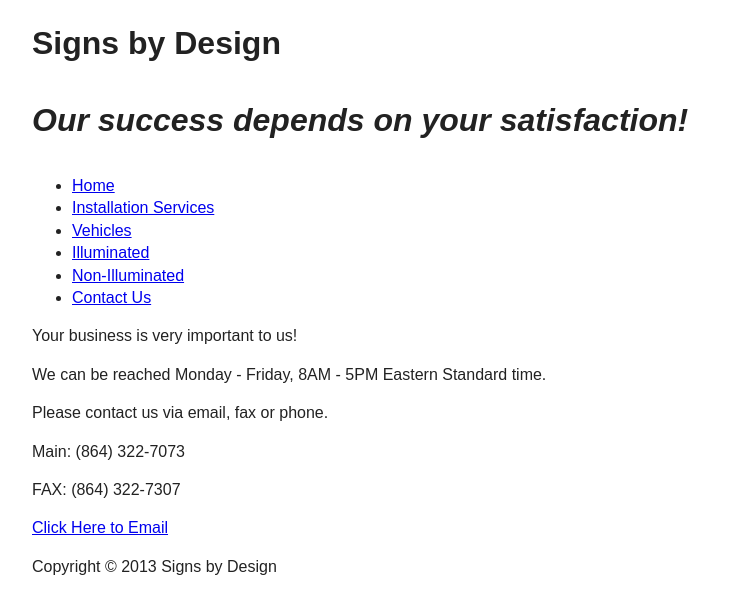
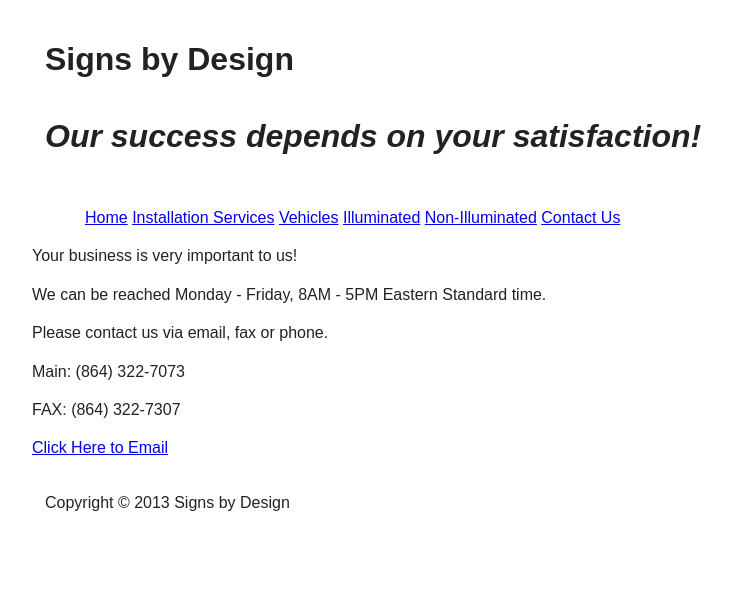
Before and after one commit to brandondukes/wsp-redesign, a plain HTML site: page contact.html in a window 1280 px wide. Shown: the whole page, without its empty margins (110-842 px from the left). Drawn offline with nearby package versions, Linux system fonts and the light colour scheme.

Commit message:
Grid setup for header, nav, footer.

```diff
--- a/contact.html
+++ b/contact.html
@@ -23,11 +23,11 @@
 </head>
 <body>
 	<div class="container">
-	<header>
+	<header class="grid_12">
 		<h1>Signs by Design</hl>
 		<p><em>Our success depends on your satisfaction!</em></p>
 	</header>
-	<nav>
+	<nav class="grid_12">
 		<ul>
 			<li><a href="index.html">Home</a></li>
 			<li><a href="installation.html">Installation Services</a></li>
@@ -47,7 +47,7 @@
 	</article>
 	<aside></aside>
 	<footer>
-		<p>Copyright &copy; 2013 Signs by Design</p>
+		<p class="grid_12">Copyright &copy; 2013 Signs by Design</p>
 	</footer>
 	</div><!-- end .container -->
 <script type="text/javascript" src="http://ajax.googleapis.com/ajax/libs/jquery/1.9.0/jquery.min.js"></script>
--- a/css/style.css
+++ b/css/style.css
@@ -6,7 +6,9 @@ Copyright 2013, Josh Cope
 /* =============================================================================
    Site Styles
    ========================================================================== */
-
+nav li {
+	display:inline;
+}
 /* =============================================================================
    Page Styles
    ========================================================================== */
```
Also changed, not shown: illuminated.html (+3 -3 lines), index.html (+3 -3 lines), installation.html (+3 -3 lines), non-illuminated.html (+3 -3 lines), vehicle.html (+3 -3 lines).
